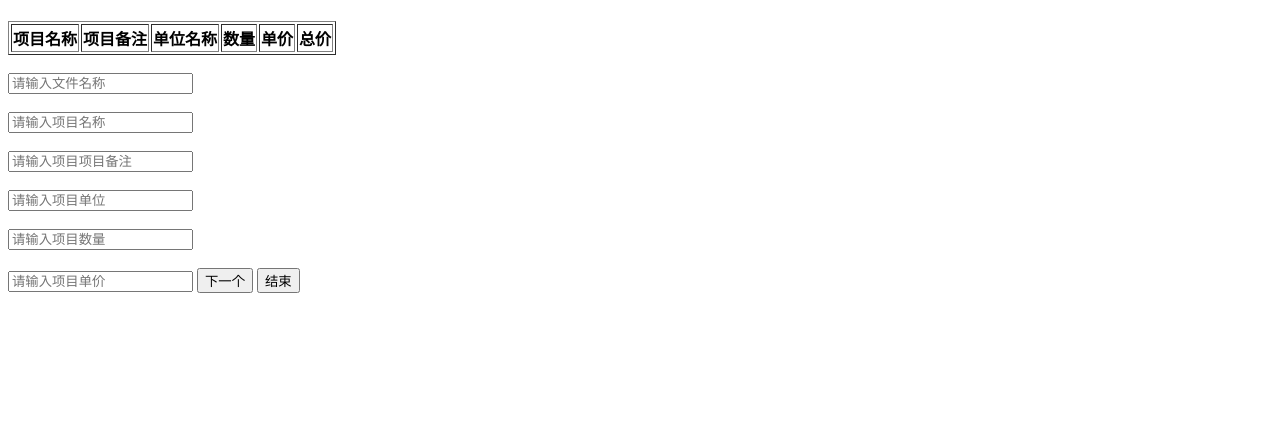
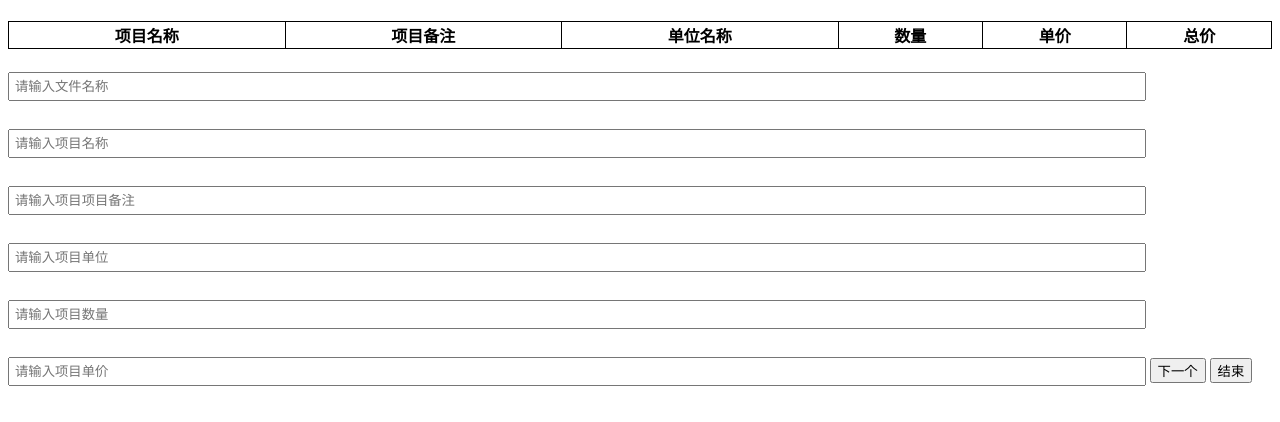
Before and after one commit to chenahitu1/AutoExcel, a plain HTML site: page index.html in a window 1280 px wide. Drawn offline with Linux system fonts and the light colour scheme.

Commit message:
Update index.html
修改适应手机屏幕

```diff
--- a/index.html
+++ b/index.html
@@ -4,6 +4,23 @@
 <head>
     <meta charset="UTF-8">
     <title>Excel自动生成</title>
+    <style>
+    table {
+        width: 100%;
+    }
+
+    table, th, td {
+        border: 1px solid black;
+        border-collapse: collapse;
+    }
+
+    input[type="text"] {
+        width: 90%;
+        padding: 5px;
+        margin: 5px 0;
+        box-sizing: border-box;
+    }
+</style>
 </head>
 
 <body>
```
